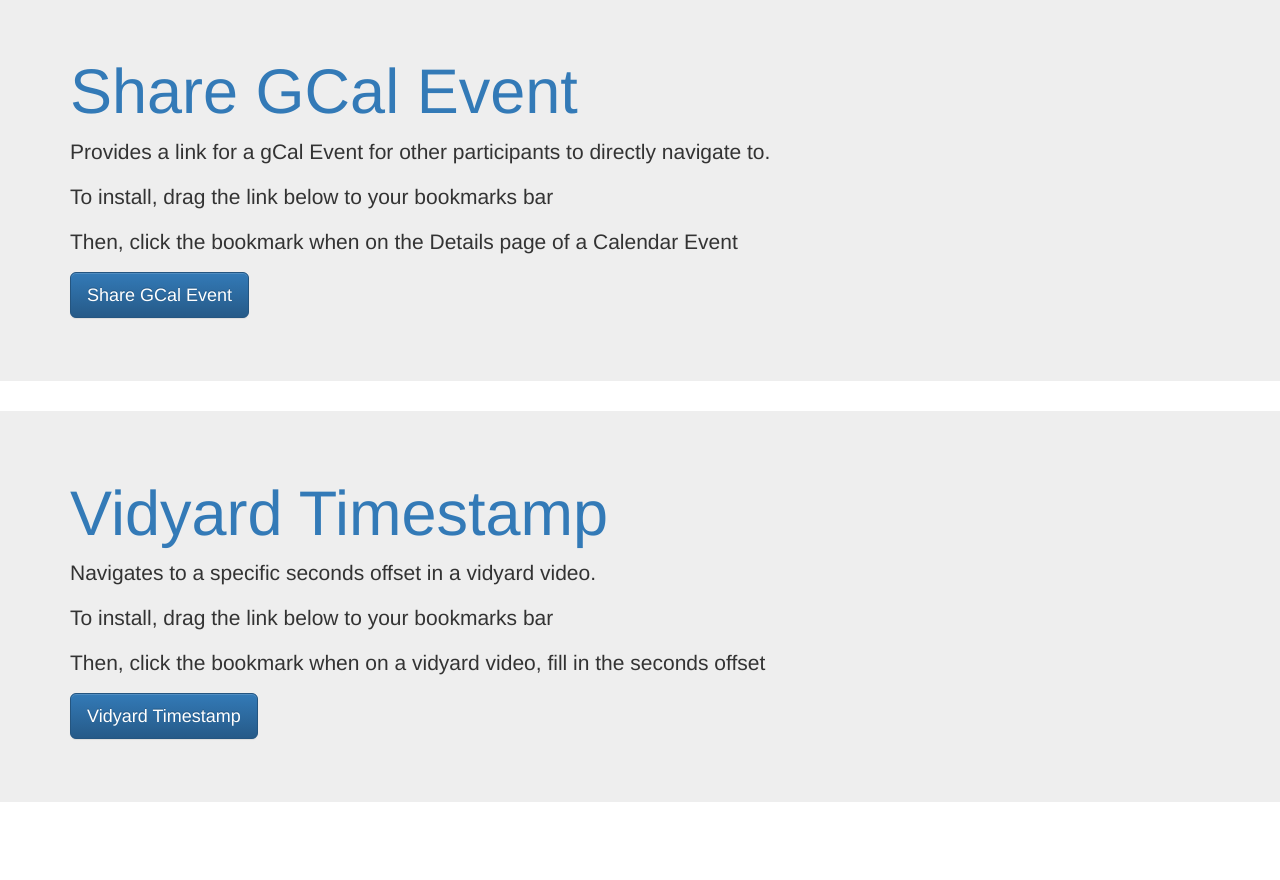
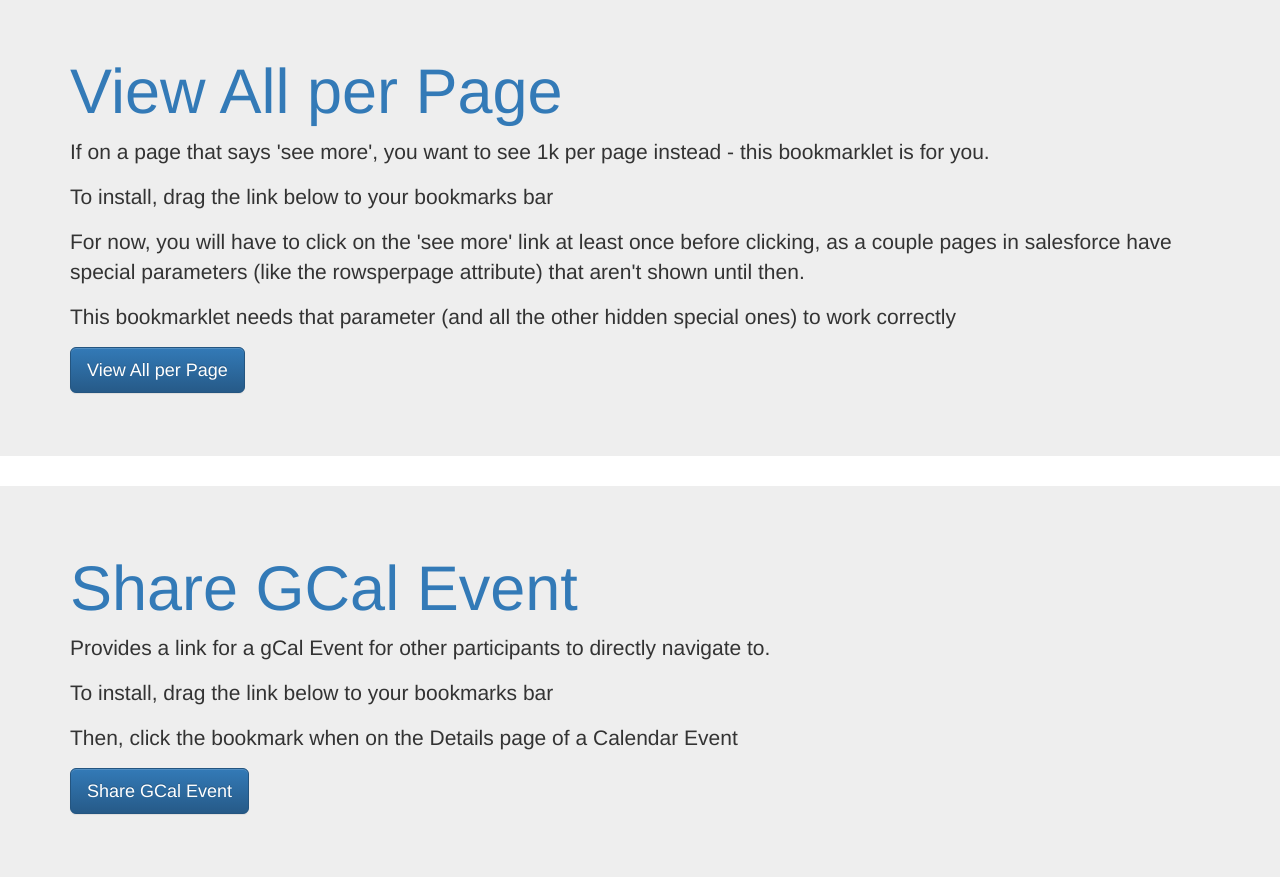
Before and after one commit to paulroth3d/paulroth3d.github.io, a plain HTML site: page index.html in a window 1280 px wide. Shown: the part 4180-5060 px from the top of the page. Before the commit the page ends 5012 px from the top, so only its background shows below. Drawn offline with nearby package versions, Linux system fonts and the light colour scheme.

Commit message:
UPDATE: include view all per page bookmarklet.

```diff
--- a/index.html
+++ b/index.html
@@ -306,6 +306,21 @@
 
 
     <div class="jumbotron">
+        <a id="VIEW_ALL_PER_PAGE" name="VIEW_ALL_PER_PAGE"></a>
+        <div class="container">
+            <h1><a href="#VIEW_ALL_PER_PAGE">View All per Page</a></h1>
+            <p>If on a page that says 'see more', you want to see 1k per page instead - this bookmarklet is for you.</p>
+			<p>To install, drag the link below to your bookmarks bar</p>
+			<p>For now, you will have to click on the 'see more' link at least once before clicking,
+				as a couple pages in salesforce have special parameters (like the rowsperpage attribute)
+				that aren't shown until then.</p>
+			<p>This bookmarklet needs that parameter (and all the other hidden special ones) to work correctly</p>
+            <p class="bkmklt"><a class="btn btn-primary btn-lg" href="javascript:(function(){var loc=window.location.href;var rowsPerPagePattern=/([%][2][6]rowsperpage[%][3][D])(\d+)([%][2][6])/i;var loc2=loc.replace(rowsPerPagePattern,function(matchStr,p1,p2,p3,offset,fullStr){return(p1+1000+p3);});window.location.href=loc2;})();" role="button">View All per Page</a></p>
+        </div>
+    </div>
+
+
+    <div class="jumbotron">
         <a id="SHARE_GCAL_EVENT" name="SHARE_GCAL_EVENT"></a>
         <div class="container">
             <h1><a href="#SHARE_GCAL_EVENT">Share GCal Event</a></h1>
```
